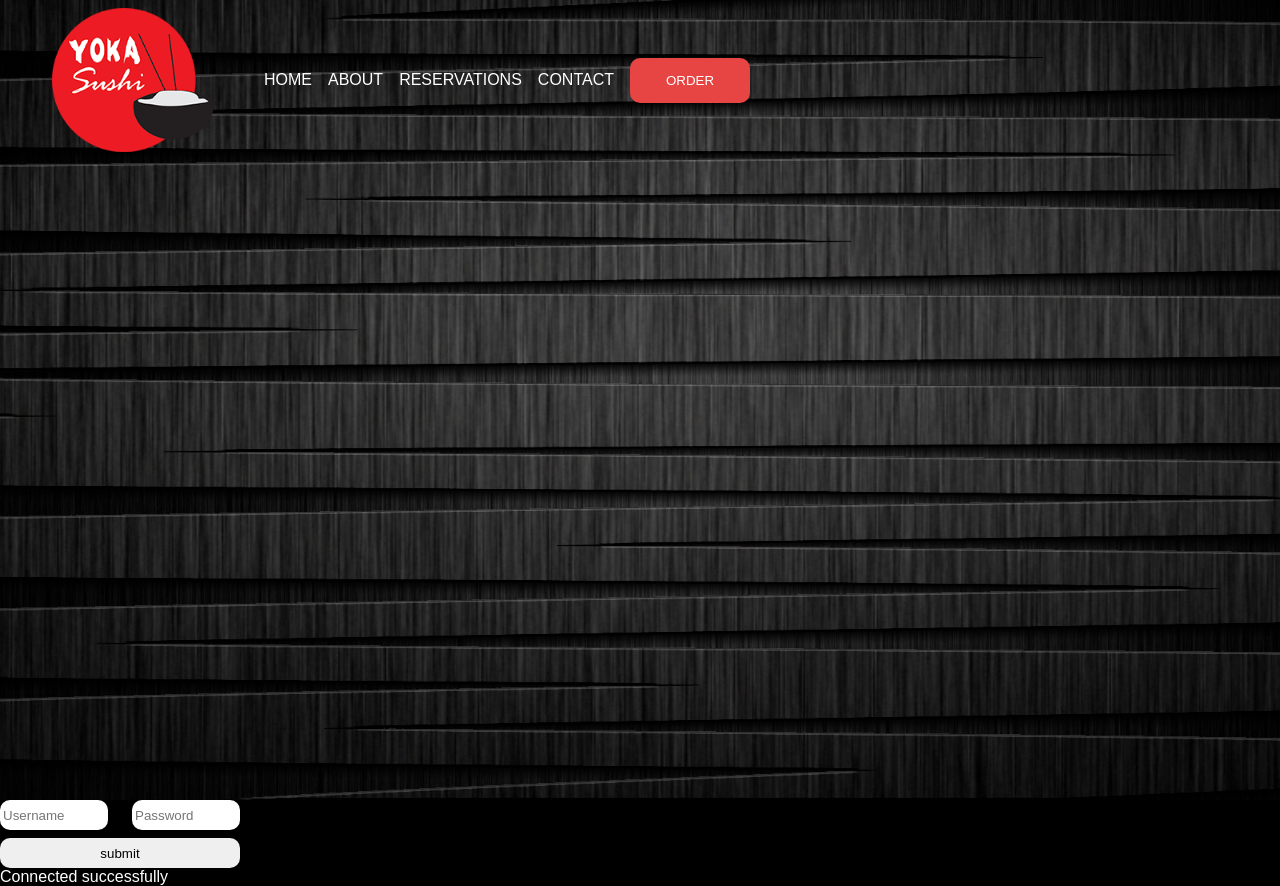
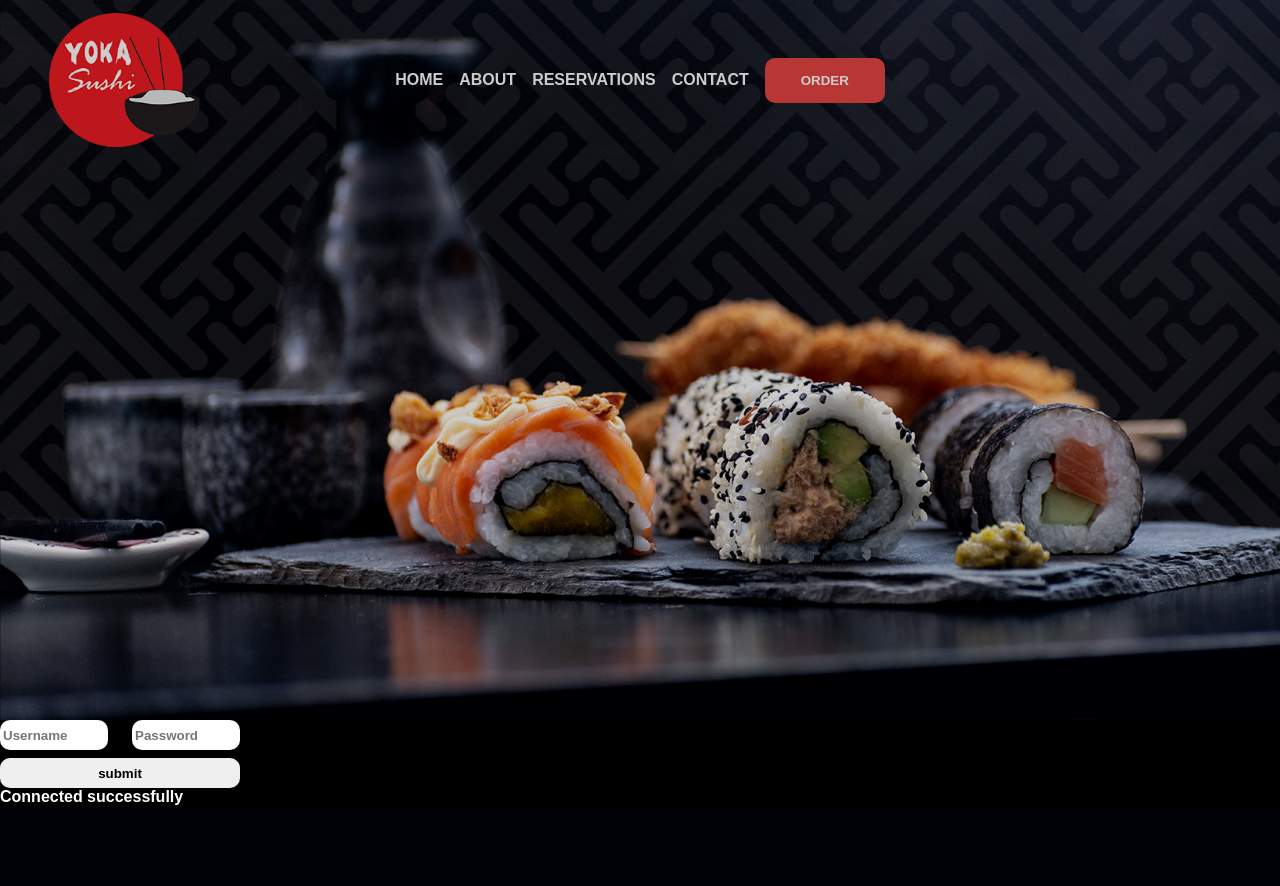
Before and after one commit to Magicpickle/sushimania, a PHP site: page /login.php in a window 1280 px wide. After the commit the page ends 805 px from the top, so only its background shows below. Run offline with PHP 8.4, Linux system fonts and the light colour scheme; data that the repository does not hold is empty.

Commit message:
kleine veranderingen

```diff
--- a/css/login.css
+++ b/css/login.css
@@ -5,6 +5,7 @@
   padding: 0;
   text-decoration: none;
   list-style: none;
+  font-weight: 600;
 }
 
 body {
@@ -15,15 +16,17 @@ body {
   justify-content: space-between;
   overflow-x: hidden;
   font-family: "Karla", sans-serif;
+  /* filter: blur(5px); */
 }
 
 .background {
-  background-image: url("../img/background.jpg");
+  background-image: url("../img/sushi1.jpg");
   background-size: cover;
   background-repeat: no-repeat;
-  height: 100vh;
-  position: relative;
-  z-index: -1;
+  height: 90vh;
+  opacity: 0.8;
+  display: flex;
+  flex-direction: column;
 }
 header {
   height: 10rem;
@@ -32,13 +35,15 @@ header {
 }
 nav {
   display: flex;
-  justify-content: space-between;
   flex-grow: 1;
+  justify-content: center;
+  align-items: center;
 }
 .logo-img {
   padding: 0.5rem;
-  height: 100%;
-  display: flex;
+  height: 150px;
+  position: absolute;
+  left: 0;
 }
 .logo-img img {
   height: 100%;
@@ -46,8 +51,9 @@ nav {
 ul {
   display: flex;
   gap: 1em;
-  align-items: baseline;
+  align-items: center;
   font-size: bold;
+  justify-self: center;
 }
 ul button {
   height: 45px;
@@ -57,6 +63,32 @@ ul button {
   background-color: #e74543;
   font-size: bold;
   cursor: pointer;
+}
+/* .login{
+  position: absolute;
+  right: 2.5vw;
+} */
+g > * {
+  fill: var(white);
+}
+
+.box-text {
+  display: flex;
+  flex-direction: column;
+  align-items: center;
+}
+.box-text h1 {
+  font-size: 4em;
+}
+.box-text h2 {
+  font-size: 1em;
+}
+
+footer {
+  justify-self: flex-end;
+  background-color: grey;
+  height: 150px;
+  width: 100vw;
 }
 
 form input[name="username"],
@@ -71,8 +103,8 @@ input[name="submit"] {
   border: none transparent;
   outline: none;
 }
-input[name="submit"]{
-    width: 100%;
+input[name="submit"] {
+  width: 100%;
 }
 input[name="submit"]:hover {
   opacity: 0.75;
@@ -89,6 +121,6 @@ form {
   justify-content: space-between;
 }
 .box1 {
-    display: flex;
-    justify-content: center;
+  display: flex;
+  justify-content: center;
 }
--- a/index.php
+++ b/index.php
@@ -30,8 +30,10 @@
                 </div>
             </nav>
         </header>
-        <h1>A True Taste of Japanese Cuisine</h1>
-        <h2>Made fresh when you order.</h2>
+        <div class="box-text">
+            <h1>A True Taste of Japanese Cuisine</h1>
+            <h2>Made fresh when you order.</h2>
+        </div>
     </div>
 
     <div class="discounts">
--- a/login.php
+++ b/login.php
@@ -39,8 +39,15 @@
     </form>
 </body>
 <?php
-    require_once 'pages/conn.php'
+    require_once 'pages/conn.php';
 
+    $username = $_POST['username'];
+    $password = $_POST['password'];
+
+    $sql = "INSERT INTO users(username, password) VALUES ('$username .' , ' . $password.')";
+
+    $conn->exec($sql);
+    echo $username . " " . $password;
 ?>
 
 </html>
--- a/pages/conn.php
+++ b/pages/conn.php
@@ -8,7 +8,7 @@
         $conn = new PDO("mysql:host=$servername;dbname=$db", $username, $password);
         // set the PDO error mode to exception
         $conn->setAttribute(PDO::ATTR_ERRMODE, PDO::ERRMODE_EXCEPTION);
-        echo "Connected successfully";
+        echo "Connected successfully ";
         } catch(PDOException $e) {
         echo "Connection failed: " . $e->getMessage();
     }
```
Also changed, not shown: css/style.css (+18 -3 lines).
